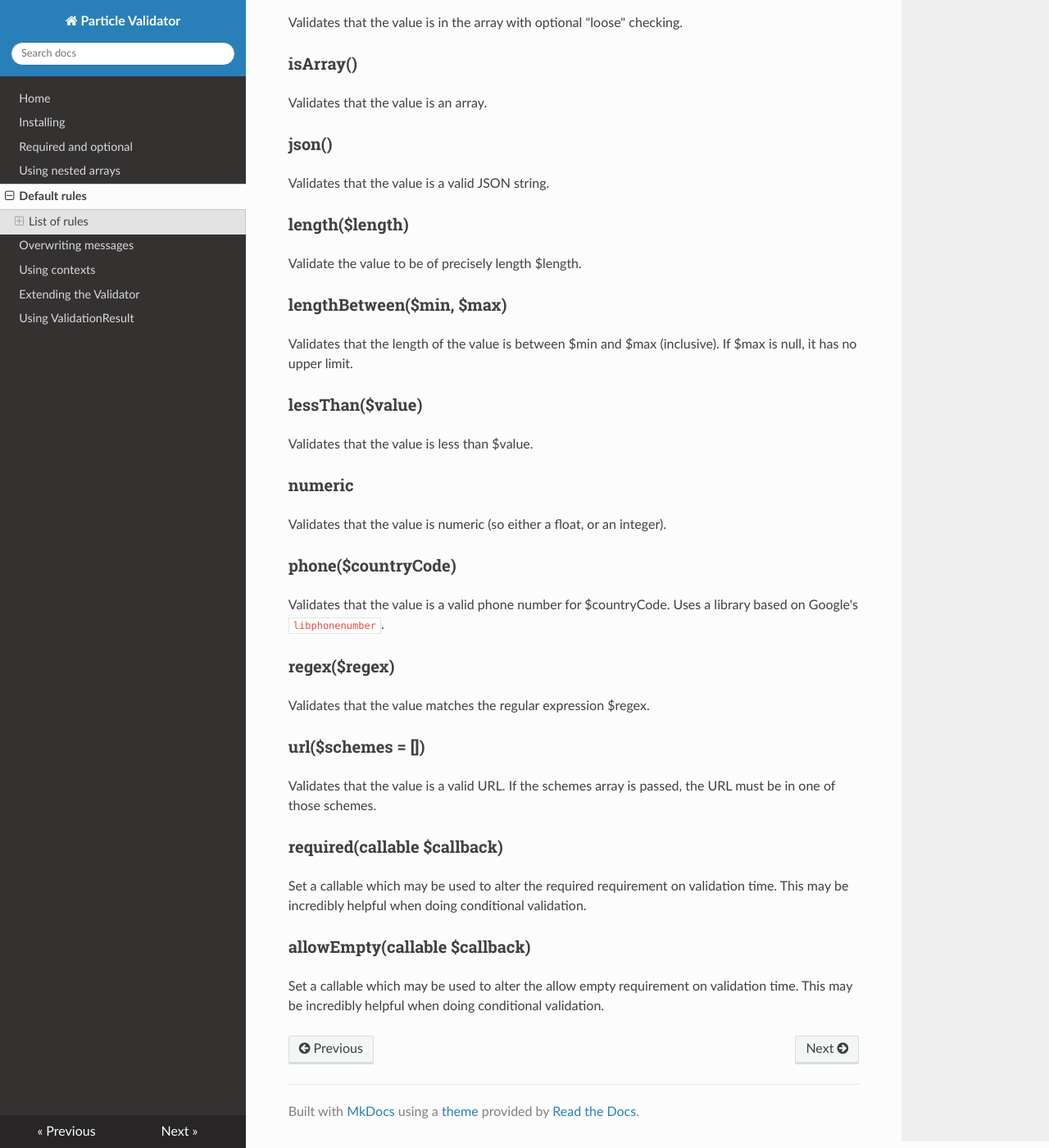
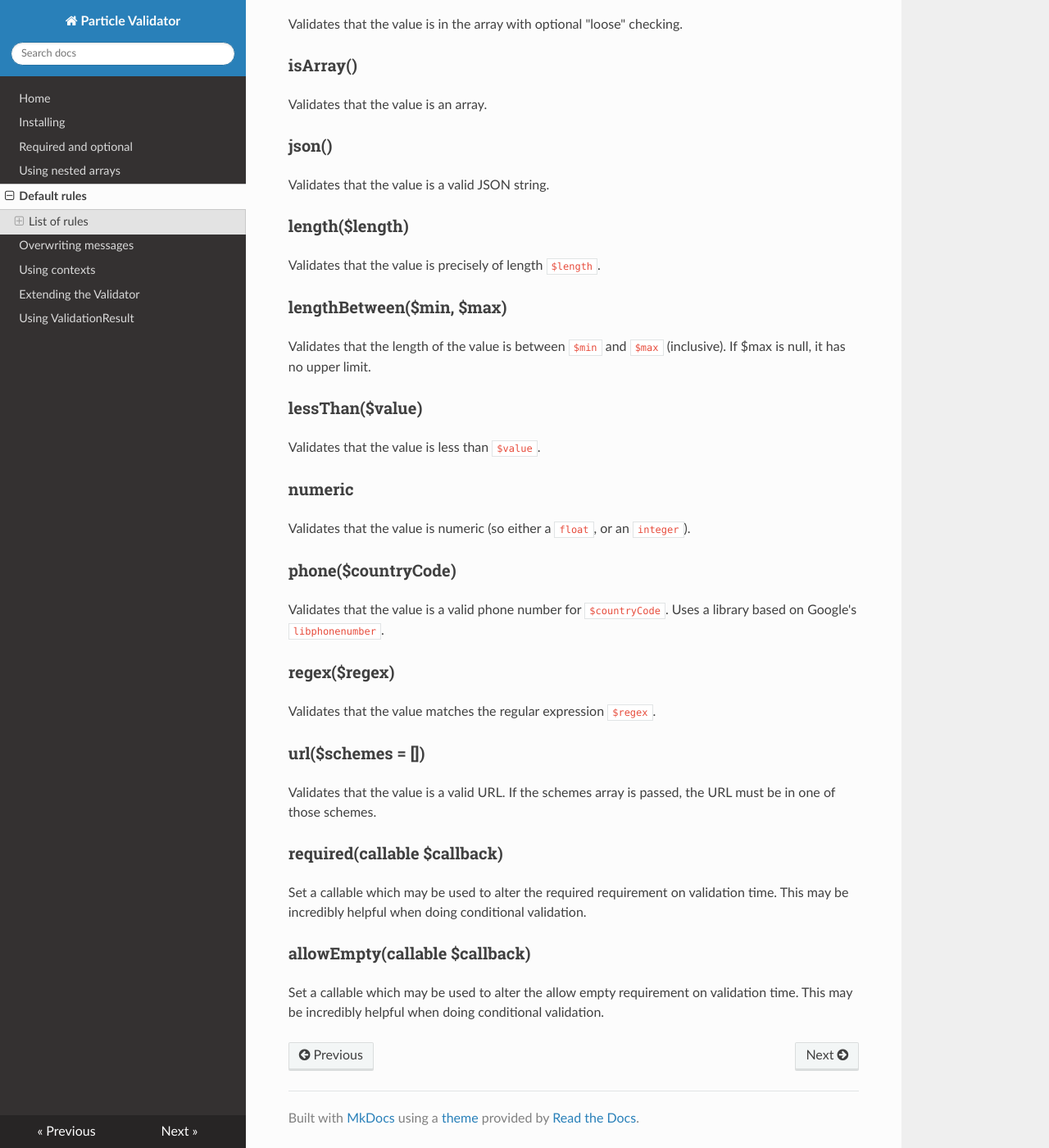
Before and after one commit to particle-php/Validator, an MkDocs documentation site: the page built from docs/rules.md, in a window 1280 px wide and 1400 px high, scrolled down 1776 px. Shown: the whole window at 82% size. Built offline with MkDocs 1.6.1, drawn with Linux system fonts in a browser that asks for light colours; nearby versions of some CDN libraries; old or Windows-style settings are respelled for this version of MkDocs; some of the changed text lies outside the part shown.

Commit message:
Fix: Documentation (#134)

```diff
--- a/docs/rules.md
+++ b/docs/rules.md
@@ -6,15 +6,15 @@ There is a large number of default rules in Particle\Validator.
 
 ### alnum($allowWhitespace = false)
 
-Validate the value to consist only out of alphanumeric characters.
+Validate that the value consists only of alphanumeric characters.
 
 ### alpha($allowWhitespace = false)
 
-Validate that the value only consists our of alphabetic characters.
+Validate that the value consists only of alphabetic characters.
 
 ### between($min, $max)
 
-Validate that the value is between $min and $max (inclusive).
+Validate that the value is between `$min` and `$max` (inclusive).
 
 ### bool()
 
@@ -54,7 +54,7 @@ Validates that all characters of the value are decimal digits.
 
 ### integer($strict = false)
 
-Validates the value represents a valid integer
+Validates that the value represents a valid integer.
 
 ### email()
 
@@ -62,7 +62,7 @@ Validates that the value is a valid email address (format only).
 
 ### equals($value)
 
-Validates that the value is equal to $value.
+Validates that the value is equal to `$value`.
 
 ### greaterThan($value)
 
@@ -82,28 +82,28 @@ Validates that the value is a valid JSON string.
 
 ### length($length)
 
-Validate the value to be of precisely length $length.
+Validates that the value is precisely of length `$length`.
 
 ### lengthBetween($min, $max)
 
-Validates that the length of the value is between $min and $max (inclusive).
+Validates that the length of the value is between `$min` and `$max` (inclusive).
 If $max is null, it has no upper limit.
 
 ### lessThan($value)
 
-Validates that the value is less than $value.
+Validates that the value is less than `$value`.
 
 ### numeric
 
-Validates that the value is numeric (so either a float, or an integer).
+Validates that the value is numeric (so either a `float`, or an `integer`).
 
 ### phone($countryCode)
 
-Validates that the value is a valid phone number for $countryCode. Uses a library based on Google's `libphonenumber`.
+Validates that the value is a valid phone number for `$countryCode`. Uses a library based on Google's `libphonenumber`.
 
 ### regex($regex)
 
-Validates that the value matches the regular expression $regex.
+Validates that the value matches the regular expression `$regex`.
 
 ### url($schemes = [])
 
```
